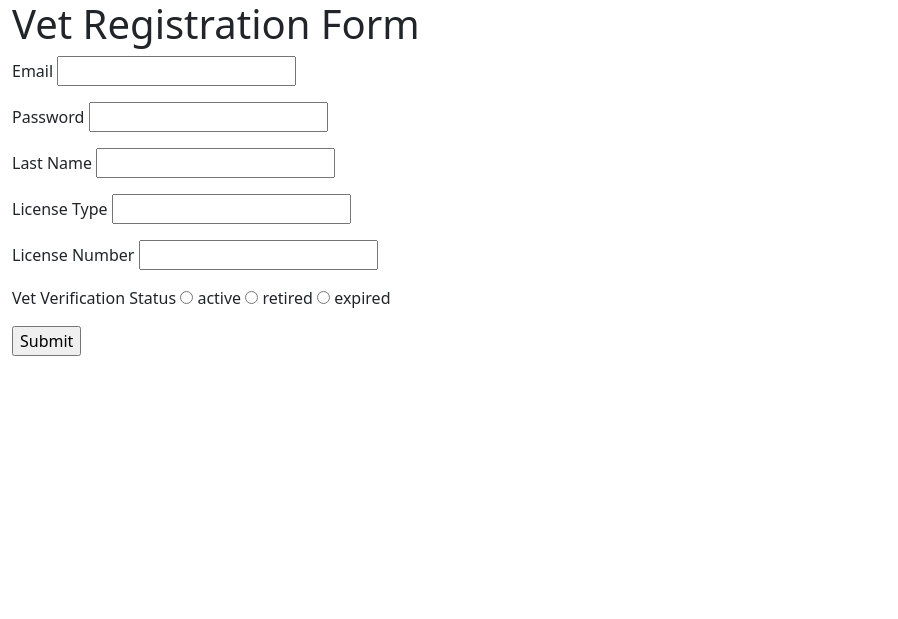
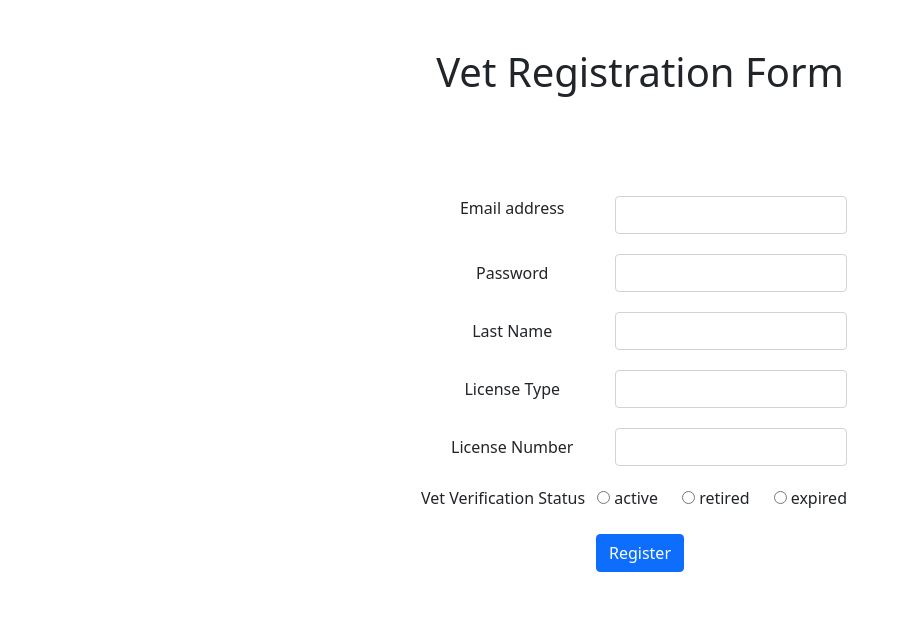
Before and after one commit to vyvanhuynh/petCare-vetShare, a Flask app: page /vet_register in a window 1280 px wide. Shown: the top 619 px of the page, without its empty margins (0-898 px from the left). Run offline with Flask 2, Linux system fonts and the light colour scheme.

Commit message:
added some styles for homepage,register and vet_register html

```diff
--- a/templates/vet_register.html
+++ b/templates/vet_register.html
@@ -4,43 +4,75 @@
 {% block nav %}{% endblock %}
 
 {% block body %}
+<div class="row p-5">
+    <div class="col-12 d-flex justify-content-center">
         <h1>Vet Registration Form</h1>
+    </div>
+</div>
+
+<div class="row p-4">
+    <div class="col-12 d-flex justify-content-center">
         <form action="/vet_register" method="POST">
-        <p>
-            Email <input type="text" name="email">
-        </p>
+            <div class="row d-flex justify-content-center top-buffer">
+                <div class="col-5 d-flex justify-content-center">
+                    <label for="email" class="form-label">Email address</label>
+                </div>
+                <div class="col-7 d-flex justify-content-center">
+                    <input type="email" class="form-control" id="email" name="email" aria-describedby="emailHelp">
+                </div>
+            </div>
+            <div class="row d-flex justify-content-center top-buffer">
+                <div class="col-5 d-flex justify-content-center">
+                    <label for="password" class="col-form-label">Password</label>
+                </div>
+                <div class="col-7 d-flex justify-content-center">
+                    <input type="password" class="form-control" id="password" name="password" aria-describedby="passwordHelpInline">
+                </div>
+            </div>
+            <div class="row d-flex justify-content-center top-buffer">
+                <div class="col-5 d-flex justify-content-center">
+                    <label for="last-name" class="col-form-label">Last Name</label>
+                </div>
+                <div class="col-7 d-flex justify-content-center">
+                    <input type="text" class="form-control" id="last-name" name="last_name" aria-describedby="passwordHelpInline">
+                </div>
+            </div>
+            <div class="row d-flex justify-content-center top-buffer">
+                <div class="col-5 d-flex justify-content-center">
+                    <label for="license-type" class="col-form-label">License Type</label>
+                </div>
+                <div class="col-7 d-flex justify-content-center">
+                    <input type="text" class="form-control" id="license-type" name="license_type" aria-describedby="passwordHelpInline">
+                </div>
+            </div>
+            <div class="row d-flex justify-content-center top-buffer">
+                <div class="col-5 d-flex justify-content-center">
+                    <label for="license-number" class="col-form-label">License Number</label>
+                </div>
+                <div class="col-7 d-flex justify-content-center">
+                    <input type="number" class="form-control" id="license-number" name="license_number" aria-describedby="passwordHelpInline">
+                </div>
+            </div>
 
-        <p>
-            Password <input type="password" name="password">
-        </p>
-
-        <p>
-            Last Name <input type="text" name="last_name">
-        </p>
-
-        <p>
-            License Type <input type="text" name="license_type">
-        </p>
-
-        <p>
-            License Number <input type="number" name="license_number">
-        </p>
-
-        <p>
+            <div class="row d-flex justify-content-center top-buffer">
                 Vet Verification Status
-
+                <div class="col-auto">
                     <input type="radio" name="verification_status" value="active">
                     <label>active</label>
-
-            <input type="radio" name="verification_status" value="retired">
+                </div>
+                <div class="col-auto">
+                    <input type="radio" name="verification_status" value="active">
                     <label>retired</label>
-
-            <input type="radio" name="verification_status" value="expired">
+                </div>
+                <div class="col-auto">
+                    <input type="radio" name="verification_status" value="active">
                     <label>expired</label>
-        </p>
-
-        <p>
-            <input type="submit">
-        </p>
+                </div>
+            </div>
+            <div class="p-4 d-flex justify-content-center">
+                <button type="submit" class="btn btn-primary ">Register</button>
+            </div>
         </form>
+    </div>
+</div>
 {% endblock %}
```
Also changed, not shown: templates/homepage.html (+11 -12 lines), templates/register.html (+39 -24 lines), static/css/styles.css (line endings or trailing spaces). Lines whose indentation alone changed are shown as unchanged.
